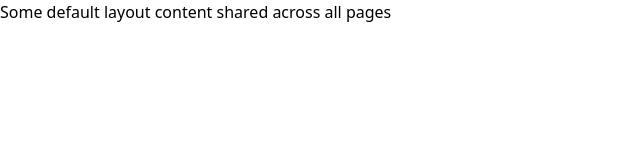
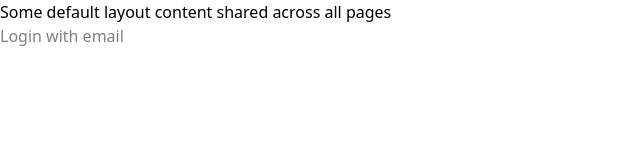
Before and after one commit to PaulBallestra/nuxt-discord, a Nuxt app: page /login in a window 1280 px wide. Shown: the top 160 px of the page, without its empty margins (0-640 px from the left). Built offline with nearby package versions, Linux system fonts and the light colour scheme; no server answers.

Commit message:
:sparkles: Added supabase

```diff
--- /dev/null
+++ b/app/pages/login/index.vue
@@ -0,0 +1,19 @@
+<script setup lang="ts">
+const supabase = useSupabaseClient()
+const email = ref('')
+
+async function signInWithOtp() {
+  await supabase.auth.signInWithOtp({
+    email: email.value
+  })
+}
+</script>
+
+<template>
+  <input
+    type="email"
+    v-model="email"
+    @keyup.enter="signInWithOtp()"
+    placeholder="Login with email"
+  />
+</template>
--- a/nuxt.config.ts
+++ b/nuxt.config.ts
@@ -4,6 +4,7 @@ import tailwindcss from '@tailwindcss/vite'
 export default defineNuxtConfig({
   compatibilityDate: '2025-07-15',
   devtools: { enabled: true },
+  modules: ['@nuxtjs/supabase'],
   css: [
     './app/assets/global.css'
   ],
@@ -12,4 +13,13 @@ export default defineNuxtConfig({
       tailwindcss(),
     ]
   },
+  supabase: {
+    redirectOptions: {
+      login: '/login',
+      callback: '/confirm',
+      include: undefined,
+      exclude: [],
+      saveRedirectToCookie: false,
+    }
+  }
 })
--- a/package.json
+++ b/package.json
@@ -15,6 +15,7 @@
     "@nuxt/image": "2.0.0",
     "@nuxt/scripts": "0.13.0",
     "@nuxt/ui": "4.2.1",
+    "@nuxtjs/supabase": "2.0.3",
     "@nuxtjs/tailwindcss": "6.14.0",
     "@tailwindcss/postcss": "^4.1.18",
     "@tailwindcss/vite": "^4.1.18",
```
Also changed, not shown: 2 other files (tests, documents, lock files or other folders).
